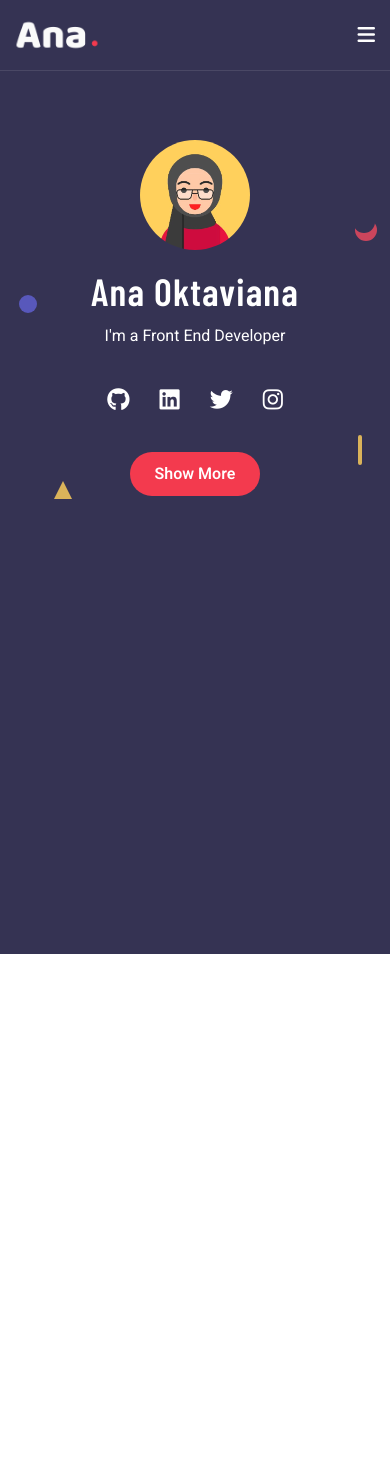
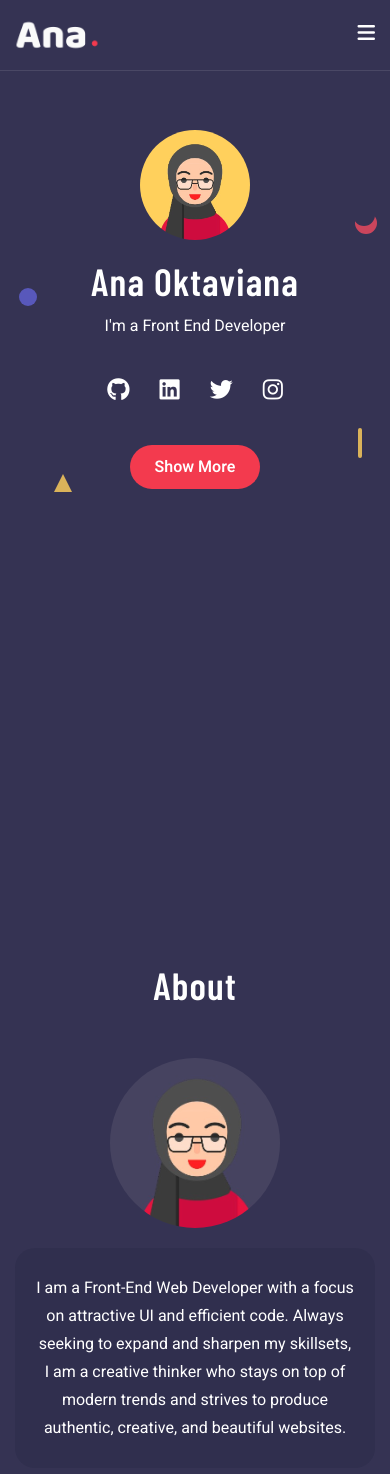
Before and after one commit to anaoktaa/portfolio, a React (Create React App) app: page / in a window 390 px wide. Shown: the top 1474 px of the page. Before the commit the page ends 954 px from the top, so only its background shows below. Built offline with nearby package versions, Linux system fonts and the light colour scheme.

Commit message:
adding about section

```diff
--- a/src/App.js
+++ b/src/App.js
@@ -4,6 +4,7 @@ import './App.css';
 
 import MainContent from './components/main-content/main-content.component';
 import Header from './components/header/header.component';
+import About from './components/about/about.component';
 
 function App() {
   return (
@@ -11,6 +12,7 @@ function App() {
       {/* <Router> */}
         <Header/>
         <MainContent/>
+        <About/>
       {/* </Router> */}
 
     </div>
--- /dev/null
+++ b/src/components/about/about.component.js
@@ -0,0 +1,29 @@
+import React from 'react';
+
+import './about.styles.css';
+
+const About = () => {
+    return (
+        <section className='about-container'>
+            <p className='main-content-title'>About</p>
+            <div className='about-me'>
+                <div className='about-me-image'/>
+                <div className='about-me-detail'>
+                    <div className='about-me-detail-description'>
+                        <p>
+                            I am a Front-End Web Developer with a focus on attractive UI and efficient
+                            code. Always seeking to expand and sharpen my skillsets, I am a creative
+                            thinker who stays on top of modern trends and strives to produce authentic,
+                            creative, and beautiful websites.
+                        </p>
+                    </div>
+                    <div className='about-me-detail-skill'>
+
+                    </div>
+                </div>
+            </div>
+        </section>
+    )
+};
+
+export default About;
--- /dev/null
+++ b/src/components/about/about.styles.css
@@ -0,0 +1,95 @@
+.about-container {
+    text-align: left;
+    padding: var(--main-vertical-padding) var(--main-horizontal-padding);
+}
+
+.about-me {
+    display: flex;
+    align-items: flex-start;
+    justify-content: space-between;
+}
+
+.about-me-image{
+    margin-top: 50px;
+    min-height: 170px;
+    min-width: 170px;
+    background-size: cover;
+    background-position: -18px 3px;
+    background-size: 210px;
+    border-radius: 50%;
+    background-image: url('../../assets//images/avatar-1.jpg');
+    overflow: hidden;
+    margin-bottom: 20px;
+}
+
+.about-me-detail {
+    padding: 10px 20px;
+    background-color: #302f4e;
+    width: 60vw;
+    border-radius: 20px;
+    display: flex;
+    align-items: flex-start;
+    justify-content: space-between;
+}
+
+.about-me-detail p {
+    line-height: 28px;
+    font-size: 16px;
+}
+
+.about-me-detail-description {
+    width: 48%;
+}
+
+.about-me-detail-skill {
+    width: 48%;
+}
+
+
+@media screen and (max-width: 1024px) {
+    .about-container {
+        padding: var(--main-vertical-padding) var(--main-horizontal-padding-lg);
+    }
+}
+
+
+@media screen and (max-width: 992px) {
+    .about-container {
+        padding: var(--main-vertical-padding) var(--main-horizontal-padding-md);
+    }
+
+    .about-me-detail {
+        width: 63vw;
+    }
+
+}
+
+@media screen and (max-width: 600px) {
+    .about-container {
+        text-align: center;
+        padding: var(--main-vertical-padding) var(--main-horizontal-padding-sm);
+    }
+
+    .about-me {
+        display: flex;
+        flex-direction: column;
+        align-items: center;
+    }
+
+    .about-me-detail {
+        width: 100%;
+        box-sizing: border-box;
+        display: flex;
+        flex-direction: column;
+        align-items: center;
+        padding: 10px 20px;
+    }
+
+    .about-me-detail-description {
+        width: 100%;
+    }
+
+    .about-me-detail-skill {
+        width: 100%;
+    }
+}
--- a/src/components/header/header.styles.css
+++ b/src/components/header/header.styles.css
@@ -55,7 +55,7 @@
     width: 600px;
     display: flex;
     align-items: center;
-    justify-content: space-around;
+    justify-content: space-between;
 }
 
 .header-menu, .header-menu-dropdown {
@@ -72,6 +72,12 @@
 
 .header-menu-mobile {
     display: none;
+}
+
+@media screen and (max-width: 1024px) {
+    .header-container {
+        padding: 0 var(--main-horizontal-padding-lg);
+    }
 }
 
 @media screen and (max-width: 992px) {
@@ -102,6 +108,4 @@
     .header-container {
         padding: 0 var(--main-horizontal-padding-sm);
     }
-
-
 }
--- a/src/components/main-content/main-content.component.js
+++ b/src/components/main-content/main-content.component.js
@@ -19,7 +19,7 @@ const MainContent = ({ actualSize }) => {
     return (
         <section ref={mainContentRef} className='main-content'>
             <div className='main-content-img-frame'/>
-            <p className='main-content-name'>Ana Oktaviana</p>
+            <p className='main-content-title'>Ana Oktaviana</p>
             <p className='main-content-what-i-am'>I'm a Front End Developer</p>
             <div className='main-content-media-social'>
                 <div className='main-content-icon' to='#'>
--- a/src/components/main-content/main-content.styles.css
+++ b/src/components/main-content/main-content.styles.css
@@ -19,7 +19,7 @@
     overflow: hidden;
 }
 
-.main-content-name {
+.main-content-title {
     font-size: 38px;
     margin: 18px 0 0;
     letter-spacing: 1.2px;
@@ -97,3 +97,22 @@ button:hover {
         transform: scale(1);
     }
 }
+
+
+@media screen and (max-width: 1024px) {
+    .main-content{
+        padding: var(--main-vertical-padding) var(--main-horizontal-padding-lg);
+    }
+}
+
+@media screen and (max-width: 992px) {
+    .main-content {
+        padding: var(--main-vertical-padding) var(--main-horizontal-padding-md);
+    }
+}
+
+@media screen and (max-width: 600px) {
+    .main-content {
+        padding: var(--main-vertical-padding) var(--main-horizontal-padding-sm);
+    }
+}
--- a/src/index.css
+++ b/src/index.css
@@ -1,10 +1,6 @@
 body {
   margin: 0;
-  font-family: -apple-system, BlinkMacSystemFont, 'Segoe UI', 'Roboto', 'Oxygen',
-    'Ubuntu', 'Cantarell', 'Fira Sans', 'Droid Sans', 'Helvetica Neue',
-    sans-serif;
-  -webkit-font-smoothing: antialiased;
-  -moz-osx-font-smoothing: grayscale;
+  font-family: 'Heebo', sans-serif;
 }
 
 code {
@@ -17,9 +13,10 @@ code {
   --secondary-bg-color: #FFD15C;
   --main-txt-color: #fff;
   --main-padding: 50px;
-  --main-horizontal-padding: 50px;
+  --main-horizontal-padding: 150px;
+  --main-horizontal-padding-lg: 60px;
   --main-horizontal-padding-md: 30px;
   --main-horizontal-padding-sm: 15px;
-  --main-vertical-padding: 20px;
+  --main-vertical-padding: 10px;
   --mobile: 600px;
 }
```
